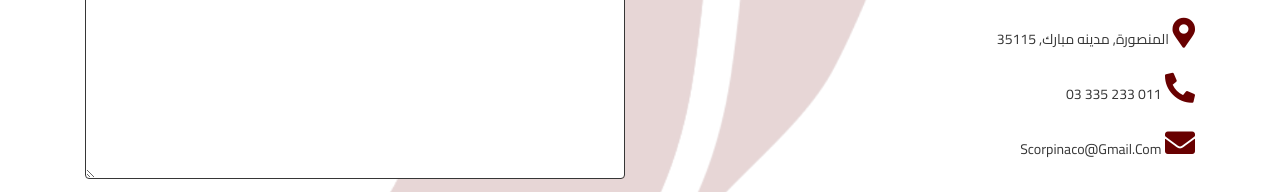
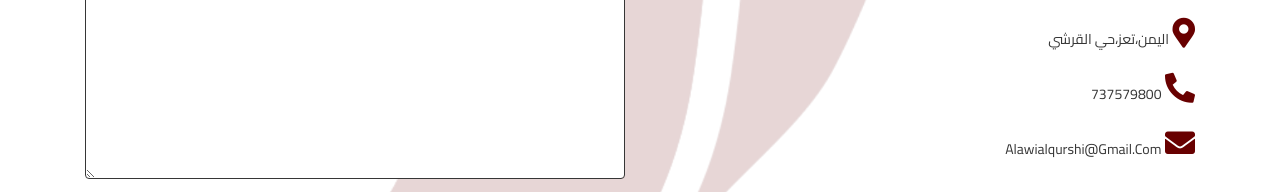
Before and after one commit to AlawiAlQurashi/AW.com, a plain HTML site: page Arabic/contact-Ar.html in a window 1280 px wide. Shown: the part 527-719 px from the top of the page. Drawn offline with Linux system fonts and the light colour scheme.

Commit message:
update contact-Ar.html

```diff
--- a/Arabic/contact-Ar.html
+++ b/Arabic/contact-Ar.html
@@ -102,17 +102,17 @@
                     <div class="contact-info">
                         <div class="address mb-3">
                             <i class="fas fa-map-marker-alt"></i>
-                            <p>المنصورة, مدينه مبارك, 35115</p>
+                            <p>اليمن،تعز،حي القرشي</p>
                         </div>
 
                         <div class="phone mb-3">
                             <i class="fas fa-phone-alt"></i>
-                            <p>011 233 335 03</p>
+                            <p>737579800</p>
                         </div>
 
                         <div class="email mb-3">
                             <i class="fas fa-envelope"></i>
-                            <p>Scorpinaco@Gmail.Com</p>
+                            <p>alawialqurshi@Gmail.Com</p>
                         </div>
 
                     </div>
```
